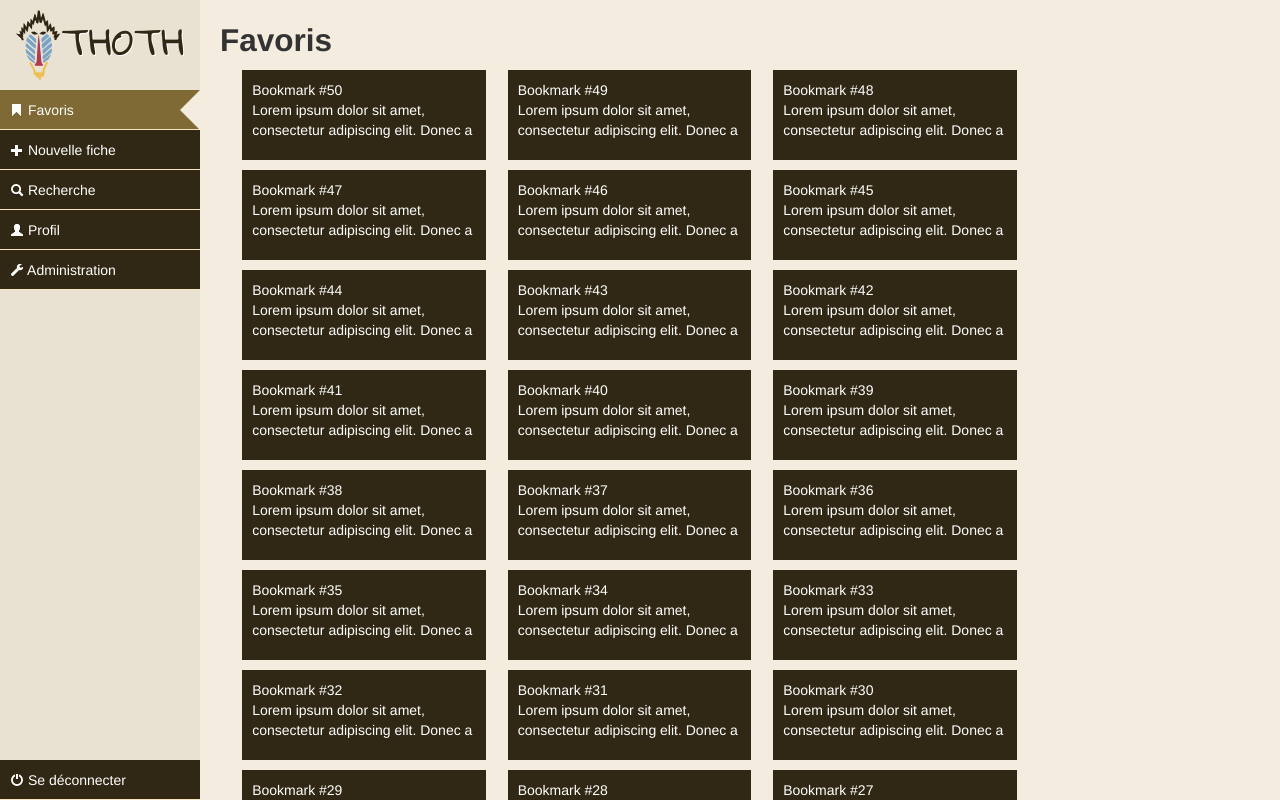
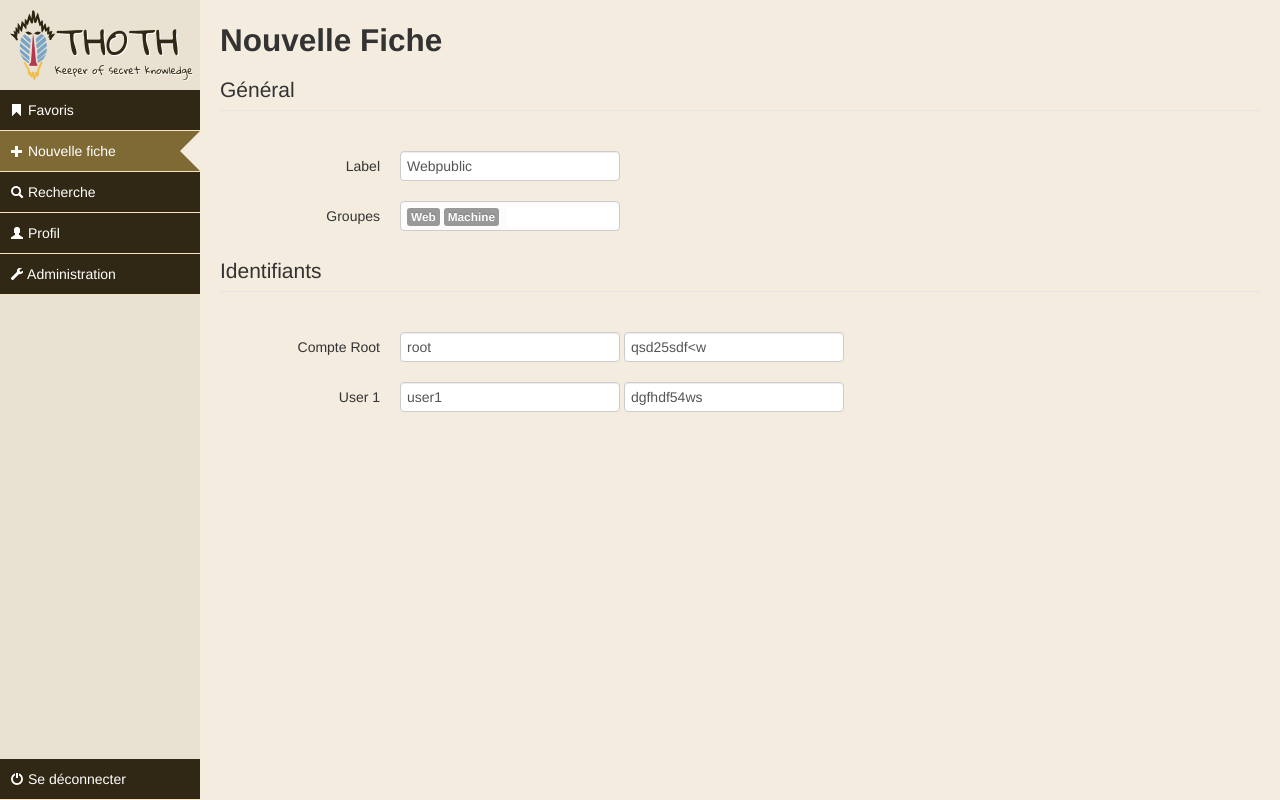
Before and after one commit to Bornholm/thoth-server, a website: page public/index.html at #/new-entry in a window 1280 px wide. Drawn offline with Linux system fonts and the light colour scheme.

Commit message:
CSS + base interface nouvelle fiche

```diff
--- a/package.json
+++ b/package.json
@@ -16,6 +16,6 @@
     "start": "node app.js"
   },
   "repository": "",
-  "author": "William PETIT",
+  "author": "William PETIT - Rectorat de l'Académie de Dijon",
   "license": "AGPL"
 }
--- a/public/css/thoth.css
+++ b/public/css/thoth.css
@@ -1,12 +1,13 @@
-* {
-	-moz-box-sizing: border-box;
-	-webkit-box-sizing: border-box;
-	box-sizing: border-box;
-}
 
 a, a:hover, a:visited, a:active {
 	text-decoration: none;
 	color: white;
+}
+
+div {
+	-moz-box-sizing: border-box;
+	-webkit-box-sizing: border-box;
+	box-sizing: border-box;
 }
 
 body, html {
@@ -20,7 +21,7 @@ body, html {
 	font-family: 'Gloria Hallelujah', cursive;
 	display: block;
 	font-size: 2.5em;
-	text-align: center;
+	padding: 0px 10px;
 	color: #302814;
 	text-shadow: 1px 1px 0px #ffffff;
 	filter: dropshadow(color=#ffffff, offx=1, offy=1);
@@ -32,6 +33,14 @@ body, html {
 
 #logo img {
 	height: 70px;
+}
+
+#logo .sub {
+	font-size: 10px;
+	position: absolute;
+	width: 145px;
+	top: 60px;
+	right: 0;
 }
 
 .sidebar {
@@ -99,7 +108,7 @@ body, html {
 	margin-left: 200px;
 	min-width: 400px;
 	padding: 10px 0px;
-	overflow-y: scroll;
+	overflow-y: auto;
 }
 
 /*
@@ -127,3 +136,21 @@ body, html {
 	max-height: 40px;
 	overflow: hidden;
 }
+
+/*
+ * New Entry
+ */
+
+.uneditable-input input[type="text"] {
+	border: none;
+	width: 100%;
+	height: 100%;
+	margin: -2px 4px;
+	padding: 0;
+	box-shadow: none;
+}
+
+.uneditable-input input[type="text"]:focus {
+	border: none;
+	box-shadow: none;
+}
--- a/public/index.html
+++ b/public/index.html
@@ -1,7 +1,7 @@
 <!DOCTYPE html>
 <html ng-app="Thoth">
   <head>
-    <title>Thoth - Keeper of knwoledge</title>
+    <title>Thoth - Keeper of secret knowledge</title>
     <meta name="viewport" content="width=device-width, initial-scale=1.0">
     <!-- Bootstrap -->
     <link href="css/bootstrap.min.css" rel="stylesheet" media="screen">
@@ -11,7 +11,7 @@
   <body>
 
     <div class="sidebar" ng-controller="NavCtrl">
-      <a href='#' id="logo"><img src="img/thoth.svg" />THOTH</a>
+      <a href='#' id="logo"><img src="img/thoth.svg" />THOTH<span class="sub">Keeper of secret knowledge</span></a>
       <ul>
         <li ng-class="{active: navState.bookmarks}"><a href="#/bookmarks"><i class="icon icon-bookmark icon-white"></i> Favoris</a></li>
         <li ng-class="{active: navState['new-entry']}"><a href="#/new-entry"><i class="icon icon-plus icon-white"></i> Nouvelle fiche</a></li>
@@ -32,6 +32,7 @@
     <script type="text/javascript" src="scripts/lib/angular.min.js"></script>
     <script type="text/javascript" src="scripts/app.js"></script>
     <script type="text/javascript" src="scripts/controllers/bookmarks.js"></script>
+    <script type="text/javascript" src="scripts/controllers/new-entry.js"></script>
 
   </body>
 </html>
--- a/public/scripts/app.js
+++ b/public/scripts/app.js
@@ -14,6 +14,10 @@
 
 		$routeProvider.when('/bookmarks', {
 			templateUrl: 'templates/bookmarks.html'
+		});
+
+		$routeProvider.when('/new-entry', {
+			templateUrl: 'templates/new-entry.html'
 		});
 
 		$routeProvider.otherwise({redirectTo: '/bookmarks'});
--- /dev/null
+++ b/public/scripts/controllers/new-entry.js
@@ -0,0 +1,22 @@
+(function(w) {
+
+	"use strict";
+	var angular = w.angular;
+
+	angular.module('Thoth')
+		.controller('NewEntryCtrl', ['$scope', function($scope) {
+
+			$scope.newEntry = {
+				label: "Webpublic",
+				type: "Serveur",
+
+				credentials: [
+					{label: 'Compte Root', user: 'root', password: 'qsd25sdf<w'},
+					{label: 'User 1', user: 'user1', password: 'dgfhdf54ws'}
+				]
+
+			};
+
+		}]);
+
+}(window))
--- /dev/null
+++ b/public/templates/new-entry.html
@@ -0,0 +1,45 @@
+<div class="row-fluid">
+  <h2>Nouvelle Fiche</h2>
+</div>
+<div class="row-fluid" ng-controller="NewEntryCtrl">
+  <div class="span12">
+    <form class="form-horizontal">
+
+      <fieldset>
+        <legend>Général</legend>
+        <div class="control-group">
+          <label class="control-label">Label</label>
+          <div class="controls">
+            <input type="text" placeholder="Label de la fiche" ng-model="newEntry.label" />
+          </div>
+        </div>
+        <div class="control-group">
+          <label class="control-label">Groupes</label>
+          <div class="controls">
+            <span class="uneditable-input">
+              <span class="label">Web</span>
+              <span class="label">Machine</span>
+              <input type="text" list="dataList" />
+            </span>
+            <datalist id="dataList">
+              <option value="Seattle" />
+              <option value="Las Vegas" />
+            </datalist>
+          </div>
+        </div>
+      </fieldset>
+
+      <fieldset>
+        <legend>Identifiants</legend>
+         <div class="control-group" ng-repeat="credential in newEntry.credentials">
+          <label class="control-label" ng-bind="credential.label"></label>
+          <div class="controls">
+            <input type="text" placeholder="User" ng-model="credential.user" />
+            <input type="text" placeholder="Password" ng-model="credential.password" />
+          </div>
+        </div>
+      </fieldset>
+
+    </form>
+  </div>
+</div>
```
